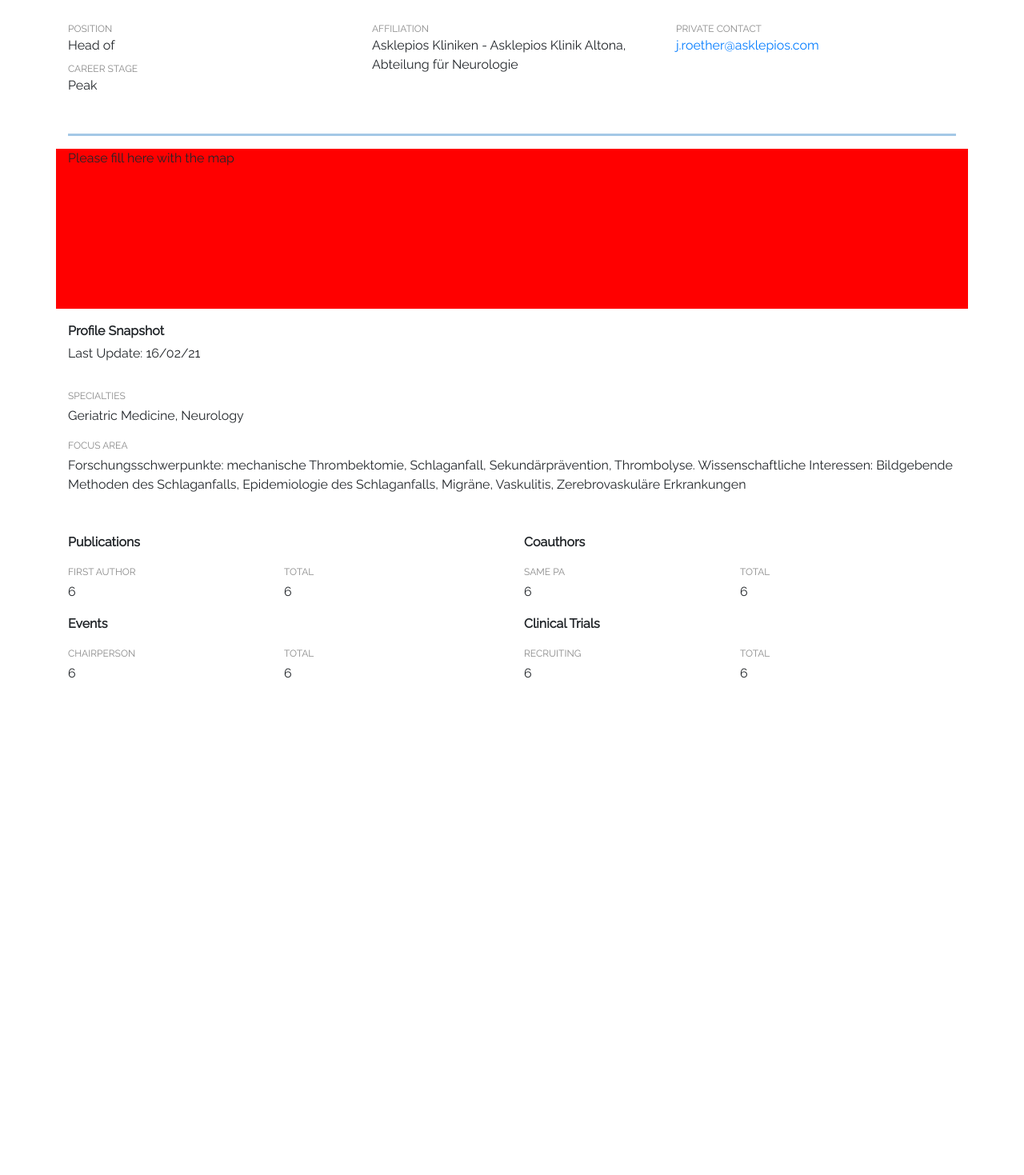
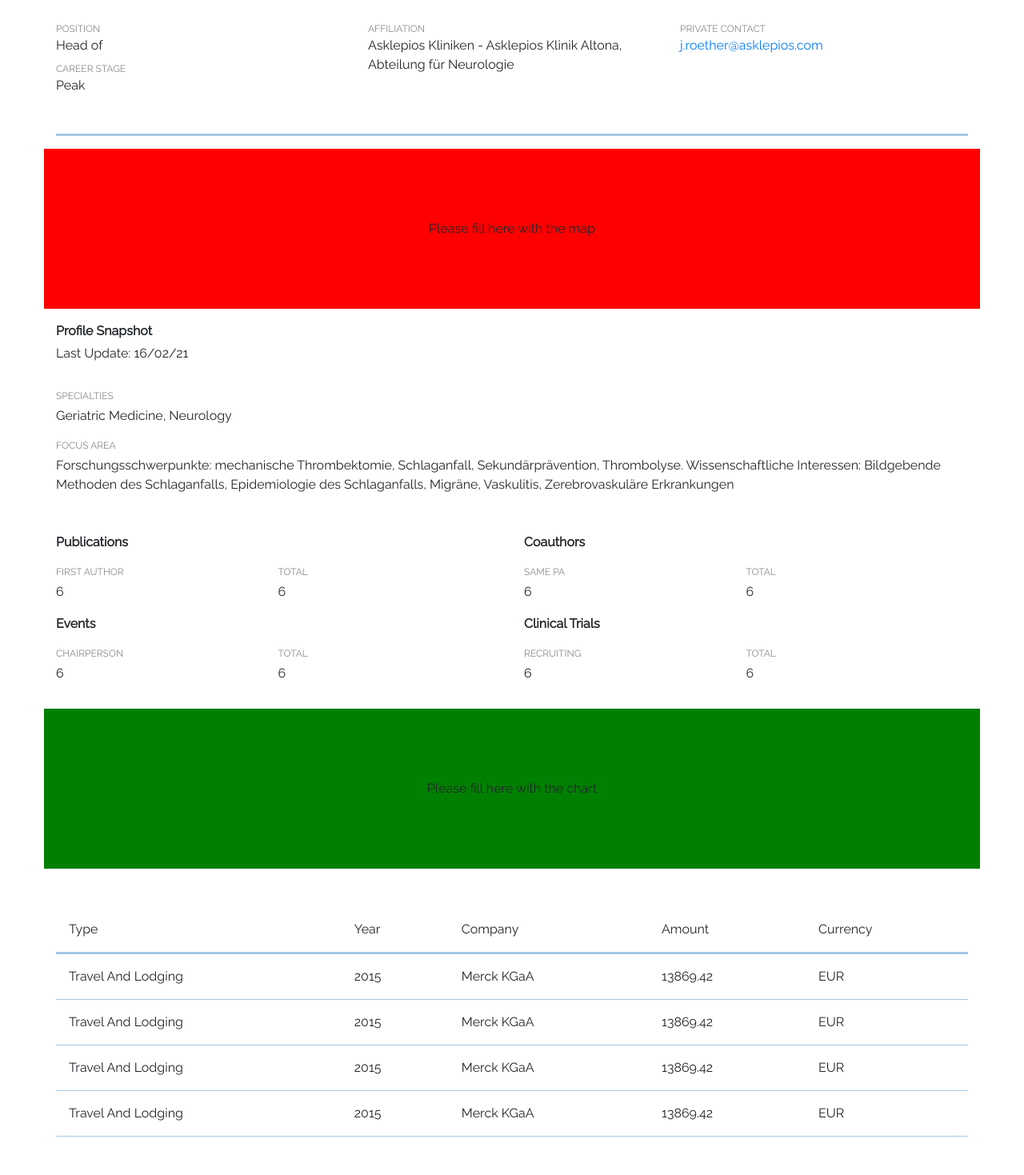
Before and after one commit to storrellas/inspire_pdf, a Django app: page /app/ in a window 1280 px wide. Shown: the part 169-1638 px from the top of the page at 80% size. Before the commit the page ends 1017 px from the top, so only its background shows below. Run offline with Django 3.2, Linux system fonts and the light colour scheme.

Commit message:
ENH: Adding requirements

```diff
--- a/app/templates/index.html
+++ b/app/templates/index.html
@@ -16,9 +16,14 @@
       font-size: 12px;
       color: #8a8a8a;
     }
+
+    table td {
+      padding: 1em;
+      border-bottom: 1px solid #a4c8e6
+    }
   </style>
 <body>
-  <div class="container" style="margin-top: 3em">
+  <div class="container" style="padding: 3em 0 3em 0">
     <div class="row">
       <div class="d-flex align-items-center col-12">
         <div class="text-center">
@@ -64,7 +69,8 @@
     </div>
 
     <div class="row" style="margin-top: 1em">
-      <div class="col-12" style="height: 200px; background-color: red;">
+      <div class="col-12 d-flex justify-content-center align-items-center"
+        style="height: 200px; background-color: red;">
         Please fill here with the map
       </div>
     </div>
@@ -121,6 +127,7 @@
         </div>
       </div>
     </div>
+
     <div class="row mt-3">
       <div class="col-6">
         <b>Events</b>
@@ -151,6 +158,60 @@
       </div>
     </div>
 
+    <div class="row" style="margin-top: 2em">
+      <div class="col-12 d-flex justify-content-center align-items-center"
+        style="height: 200px; background-color: green;">
+        Please fill here with the chart
+      </div>
+    </div>
+
+    <div class="row"  style="margin-top: 3em">
+      <div class="col-12">
+        <table class="w-100">
+          <thead>
+            <tr style="border-bottom: 3px solid #a4c8e6">
+              <td>Type</td>
+              <td>Year</td>
+              <td>Company</td>
+              <td>Amount</td>
+              <td>Currency</td>
+            </tr>
+          </thead>
+          <tbody>
+            <tr>
+              <td>Travel And Lodging</td>
+              <td>2015</td>
+              <td>Merck KGaA</td>
+              <td>13869.42</td>
+              <td>EUR</td>
+            </tr>
+            <tr>
+              <td>Travel And Lodging</td>
+              <td>2015</td>
+              <td>Merck KGaA</td>
+              <td>13869.42</td>
+              <td>EUR</td>
+            </tr>
+            <tr>
+              <td>Travel And Lodging</td>
+              <td>2015</td>
+              <td>Merck KGaA</td>
+              <td>13869.42</td>
+              <td>EUR</td>
+            </tr>
+            <tr>
+              <td>Travel And Lodging</td>
+              <td>2015</td>
+              <td>Merck KGaA</td>
+              <td>13869.42</td>
+              <td>EUR</td>
+            </tr>
+          </tbody>
+        </table>
+
+      </div>
+    </div>
+
   </div>
 
 </body>
--- /dev/null
+++ b/requirements.txt
@@ -0,0 +1,5 @@
+asgiref==3.3.4
+Django==3.2.2
+pdfkit==0.6.1
+pytz==2021.1
+sqlparse==0.4.1
```
Also changed, not shown: app/management/commands/export_pdf.py (+11 -3 lines).
